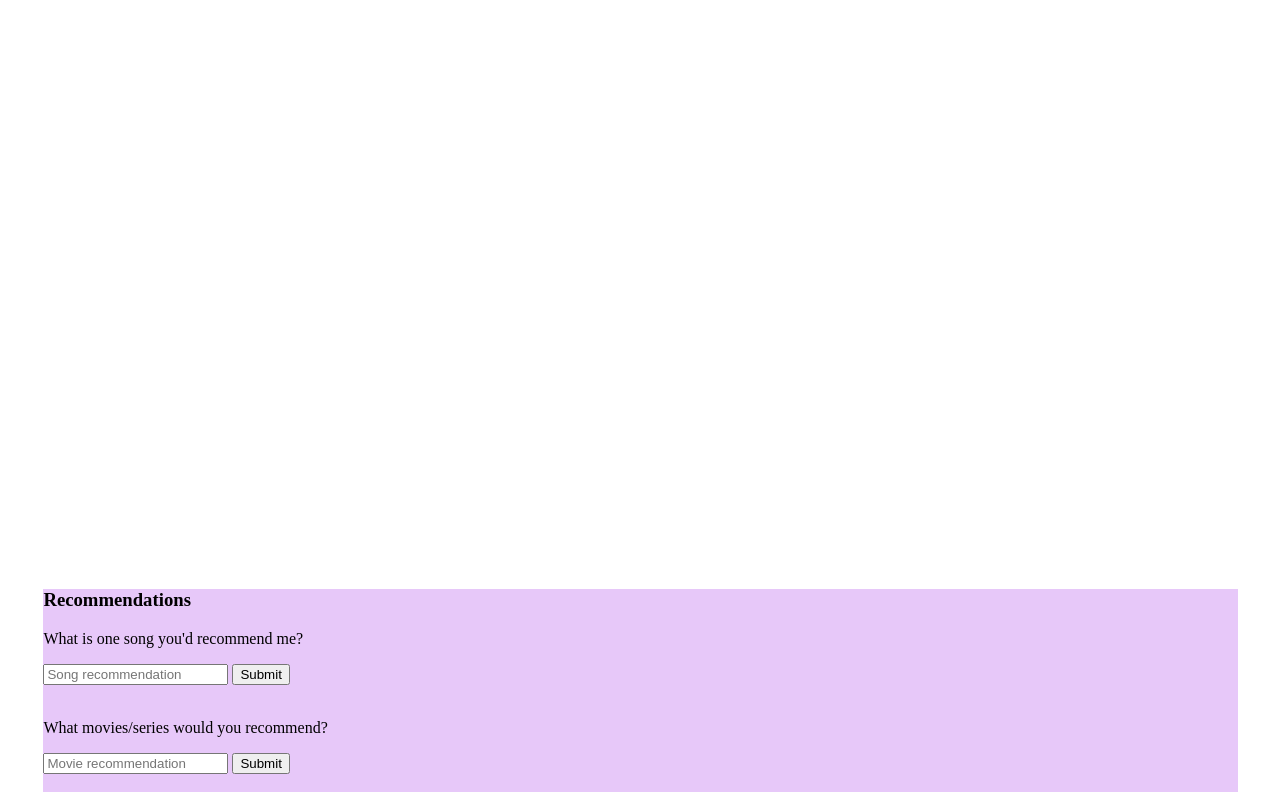
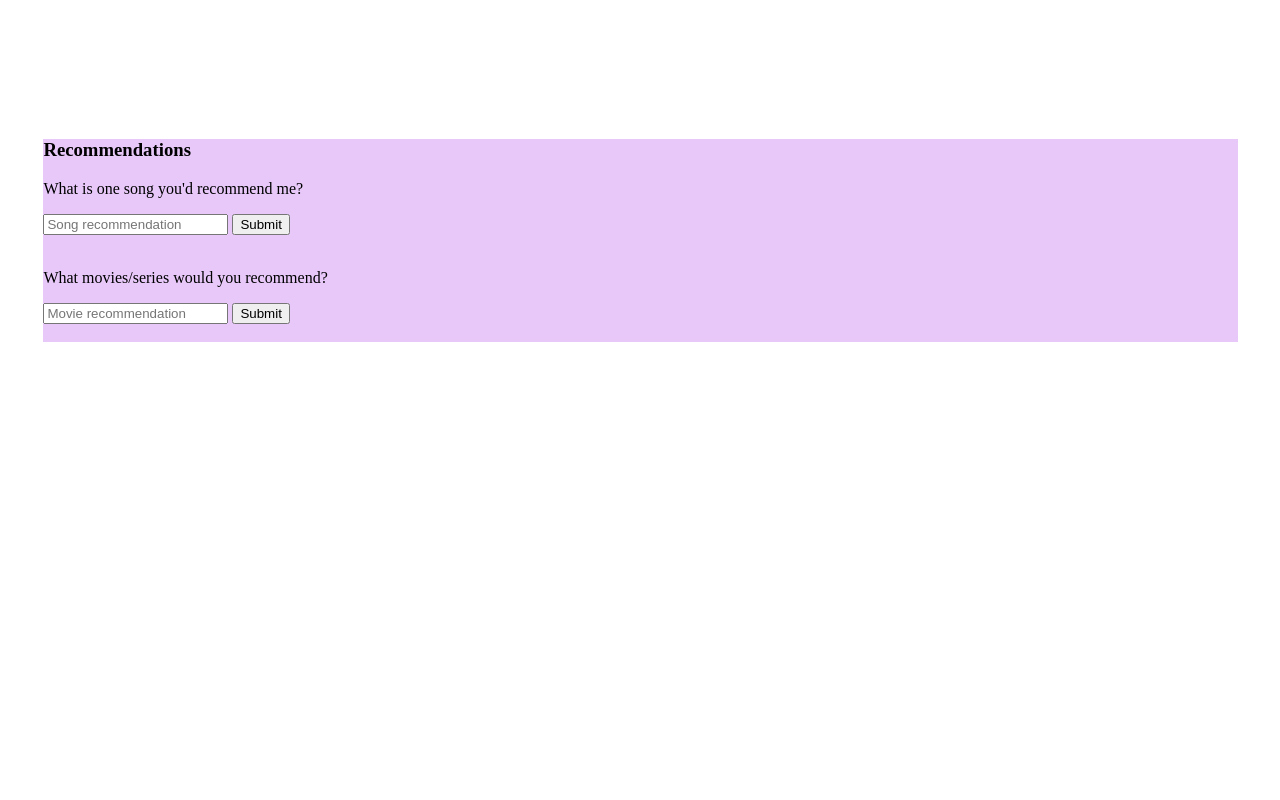
Before and after one commit to wangeline/Info-Page, a website: page index2.html in a window 1280 px wide. Shown: the part 2531-3331 px from the top of the page. After the commit the page ends 2881 px from the top, so only its background shows below. Drawn offline with Linux system fonts and the light colour scheme.

Commit message:
Update index2.html

```diff
--- a/index2.html
+++ b/index2.html
@@ -175,7 +175,7 @@ iframe {
 
 #recDiv {
   background-color: #E7C8F9;
-  margin-top: 1350px;
+  margin-top: 900px;
   margin-left: 2.8%;
   margin-right: 2.7%;
 }
```
